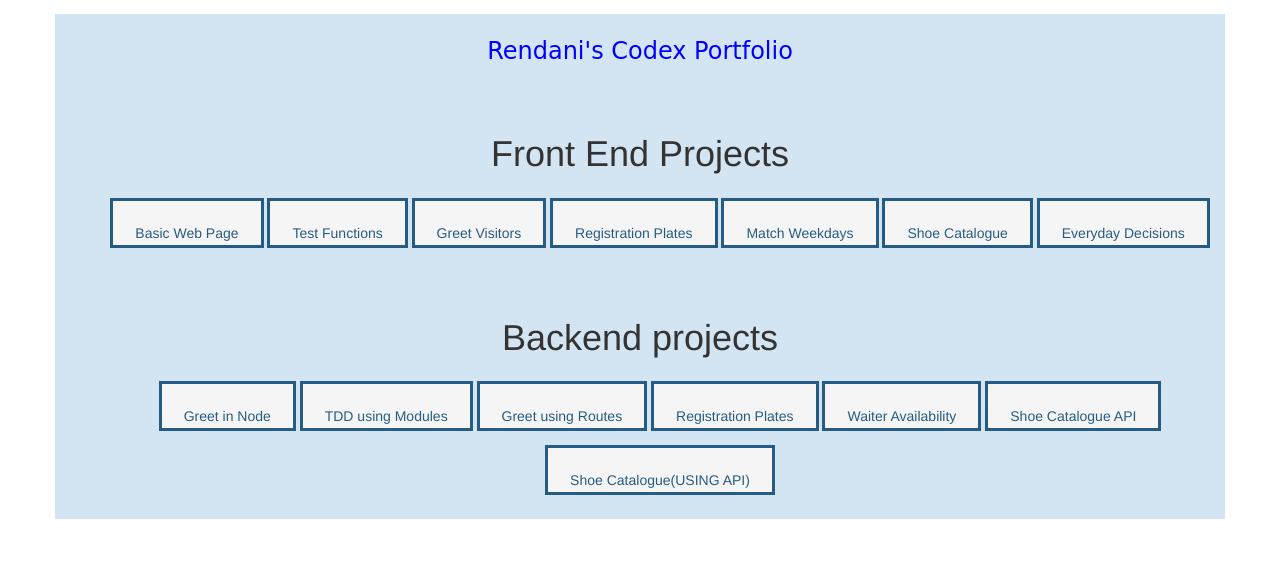
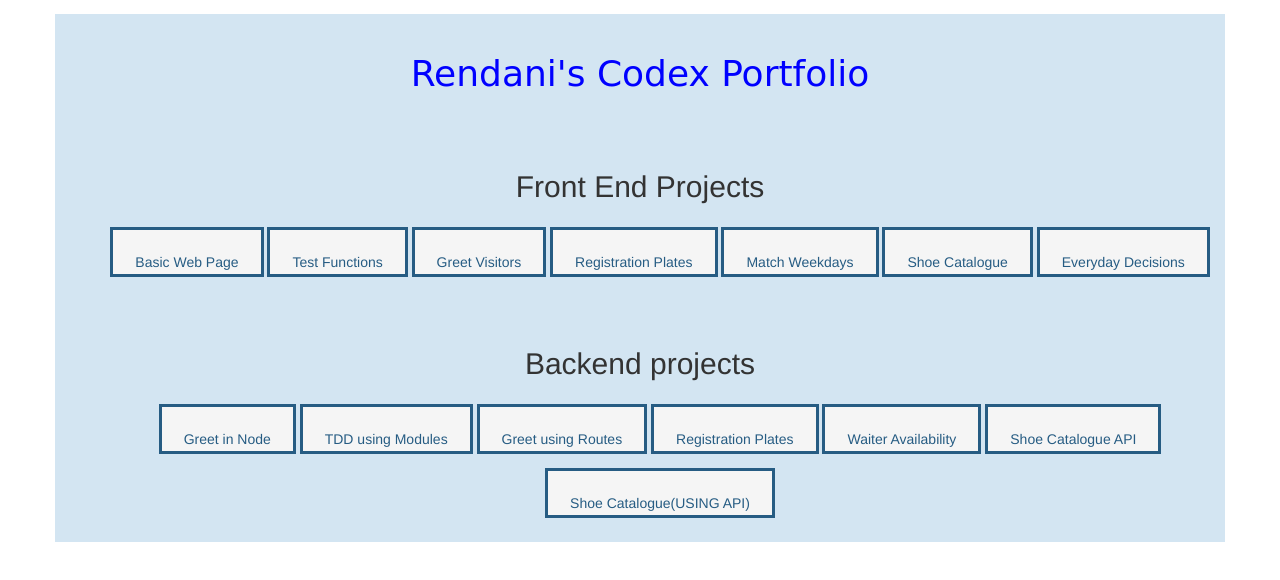
Before and after one commit to rendaniluk/portfolio, a plain HTML site: page index.html in a window 1280 px wide. Drawn offline with nearby package versions, Linux system fonts and the light colour scheme.

Commit message:
portfolio edited

```diff
--- a/index.html
+++ b/index.html
@@ -9,12 +9,12 @@
   <body>
     <div class="container">
       <div class="title">
-        Rendani's Codex Portfolio
+      <h1>Rendani's Codex Portfolio</h1>
       </div>
       <br>
       <br>
       <div class="front">
-        <h1 align="center">Front End Projects</h1>
+        <h2 align="center">Front End Projects</h2>
         <ul align="center">
           <a href="https://rendaniluk.github.io/" target="_blank"><li>Basic Web Page</li></a>
           <a href="https://rendaniluk.github.io/bootcamp-tests/" target="_blank"><li>Test Functions</li></a>
@@ -28,7 +28,7 @@
   <div class="back">
     <br>
     <br>
-    <h1 align="center">Backend projects</h1>
+    <h2 align="center">Backend projects</h2>
     <ul align="center">
       <a href="https://github.com/rendaniluk/node-first-steps" target="_blank"><li>Greet in Node</li></a>
     <a href="https://travis-ci.org/rendaniluk/bootcamp-terminal-tests/builds/228745660?utm_source=email&utm_medium=notification" target="_blank"><li>TDD using Modules</li></a>
```
